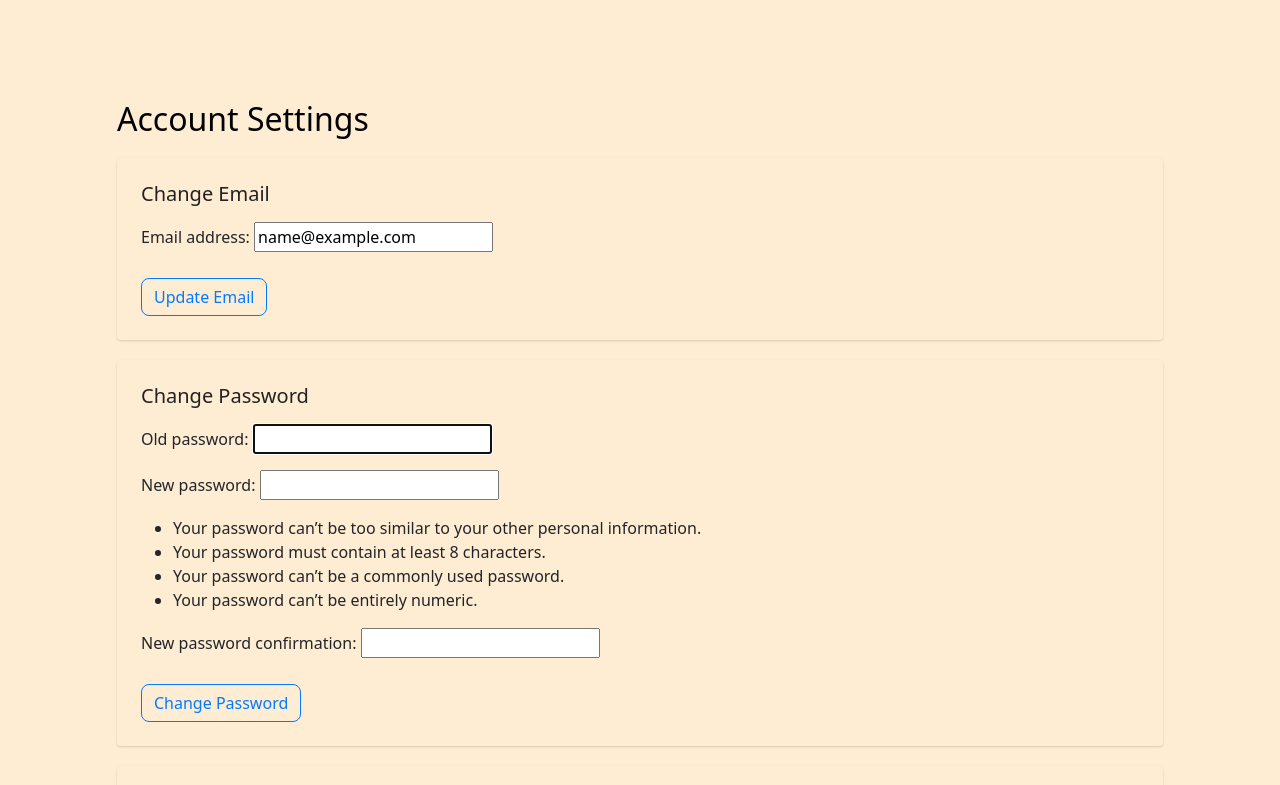
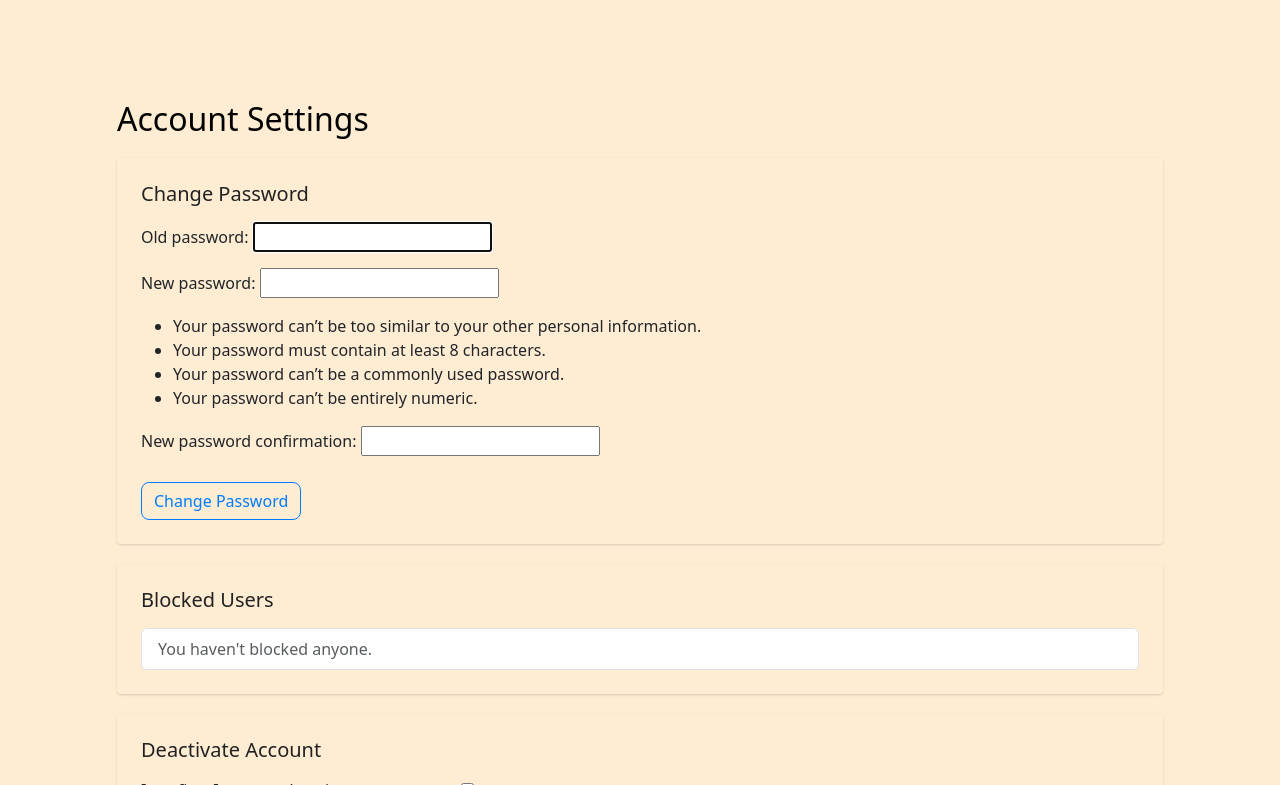
Before and after one commit to gcivil-nyu-org/team5-wed-spring25, a Django app: page /settings/ in a window 1280 px wide. Shown: the part 422-1207 px from the top of the page. Run offline with Django 3.2, Linux system fonts and the light colour scheme; the visitor is signed in with stand-in values (Sample User, id 1); some libraries are stand-ins or nearby versions.

Commit message:
removing user access to change email/username, which cause problems

```diff
--- a/CleanBites/_frontend/forms.py
+++ b/CleanBites/_frontend/forms.py
@@ -1,8 +1,7 @@
 from django.forms import ModelForm, Textarea
 from django import forms
 from _api._restaurants.models import Comment
-from django.contrib.auth.forms import PasswordChangeForm
-from django.contrib.auth.models import User
+
 
 
 class Review(ModelForm):
@@ -14,11 +13,5 @@ class Review(ModelForm):
         }
 
 
-class EmailChangeForm(forms.ModelForm):
-    class Meta:
-        model = User
-        fields = ["email"]
-
-
 class DeactivateAccountForm(forms.Form):
     confirm = forms.BooleanField(label="I confirm I want to deactivate my account.")
--- a/CleanBites/_frontend/templates/settings.html
+++ b/CleanBites/_frontend/templates/settings.html
@@ -78,16 +78,6 @@
             crossorigin="anonymous">
           </script>
 
-          <!-- Change Email -->
-          <div class="card p-4">
-            <h5>Change Email</h5>
-            <form method="post">
-              {% csrf_token %}
-              {{ email_form.as_p }}
-              <button type="submit" name="change_email" class="btn btn-outline-primary">Update Email</button>
-            </form>
-          </div>
-
           <!-- Change Password -->
           <div class="card p-4">
             <h5>Change Password</h5>
--- a/CleanBites/_frontend/views.py
+++ b/CleanBites/_frontend/views.py
@@ -11,7 +11,7 @@ from django.db.models import Q
 from django.db import transaction
 from django.http import HttpResponse
 from _frontend.utils import has_unread_messages
-from .forms import Review, EmailChangeForm, DeactivateAccountForm
+from .forms import Review, DeactivateAccountForm
 from django.http import JsonResponse
 from django.db.models import Avg
 import json
@@ -865,7 +865,6 @@ def user_settings(request):
     user = request.user
 
     # Pre-fill forms
-    email_form = EmailChangeForm(instance=user)
     password_form = PasswordChangeForm(user=user)
     deactivate_form = DeactivateAccountForm()
 
@@ -877,14 +876,8 @@ def user_settings(request):
     except Customer.DoesNotExist:
         pass
     if request.method == "POST":
-        if "change_email" in request.POST:
-            email_form = EmailChangeForm(request.POST, instance=user)
-            if email_form.is_valid():
-                email_form.save()
-                messages.success(request, "Email updated successfully.")
-                return redirect("user_settings")
-
-        elif "change_password" in request.POST:
+
+        if "change_password" in request.POST:
             password_form = PasswordChangeForm(user, request.POST)
             if password_form.is_valid():
                 password_form.save()
@@ -905,7 +898,6 @@ def user_settings(request):
         request,
         "settings.html",
         {
-            "email_form": email_form,
             "password_form": password_form,
             "deactivate_form": deactivate_form,
             "blocked_usernames": blocked_usernames,
```
Also changed, not shown: CleanBites/_frontend/templates/user_profile.html (+13 -12 lines), 1 other file.
